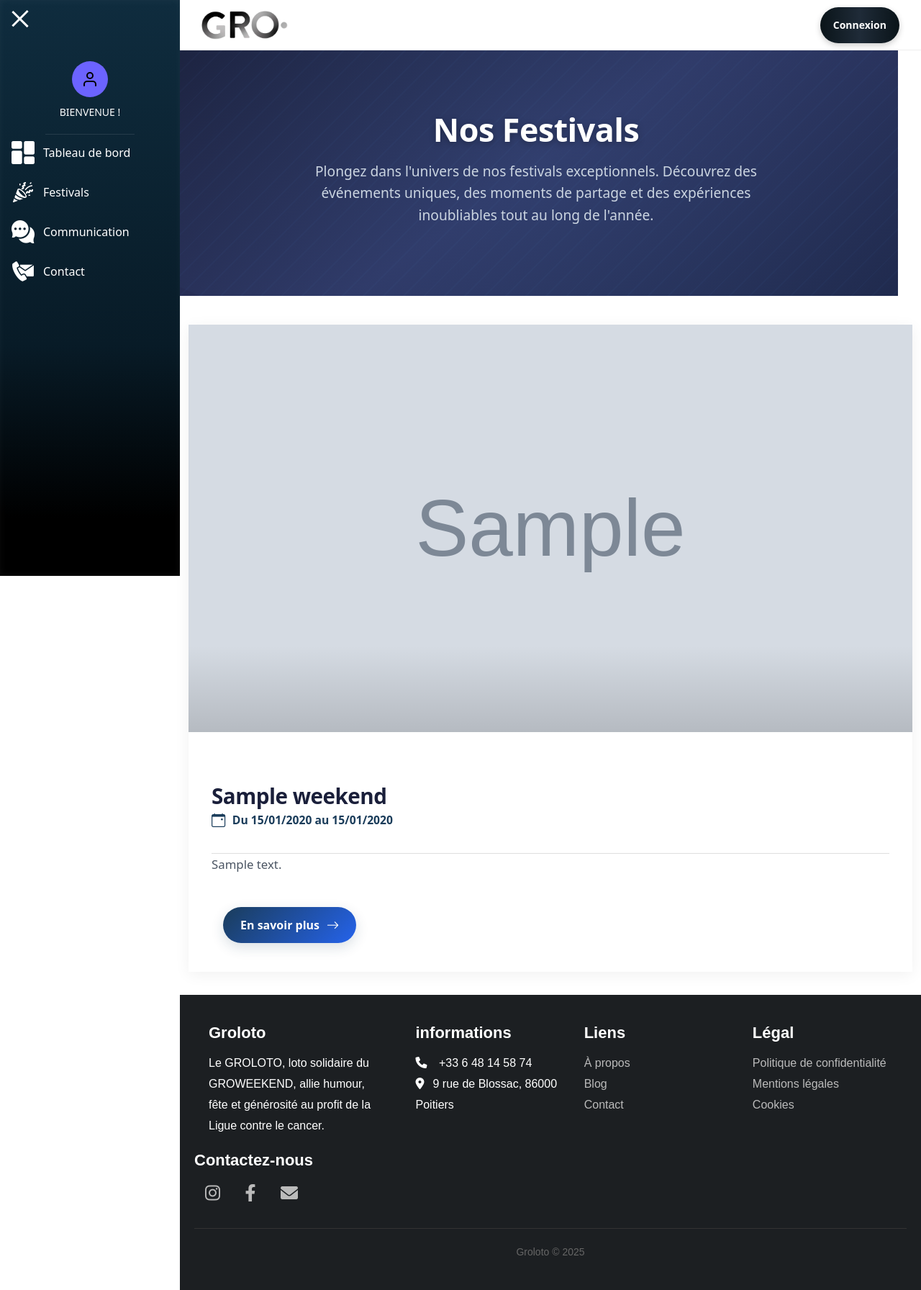
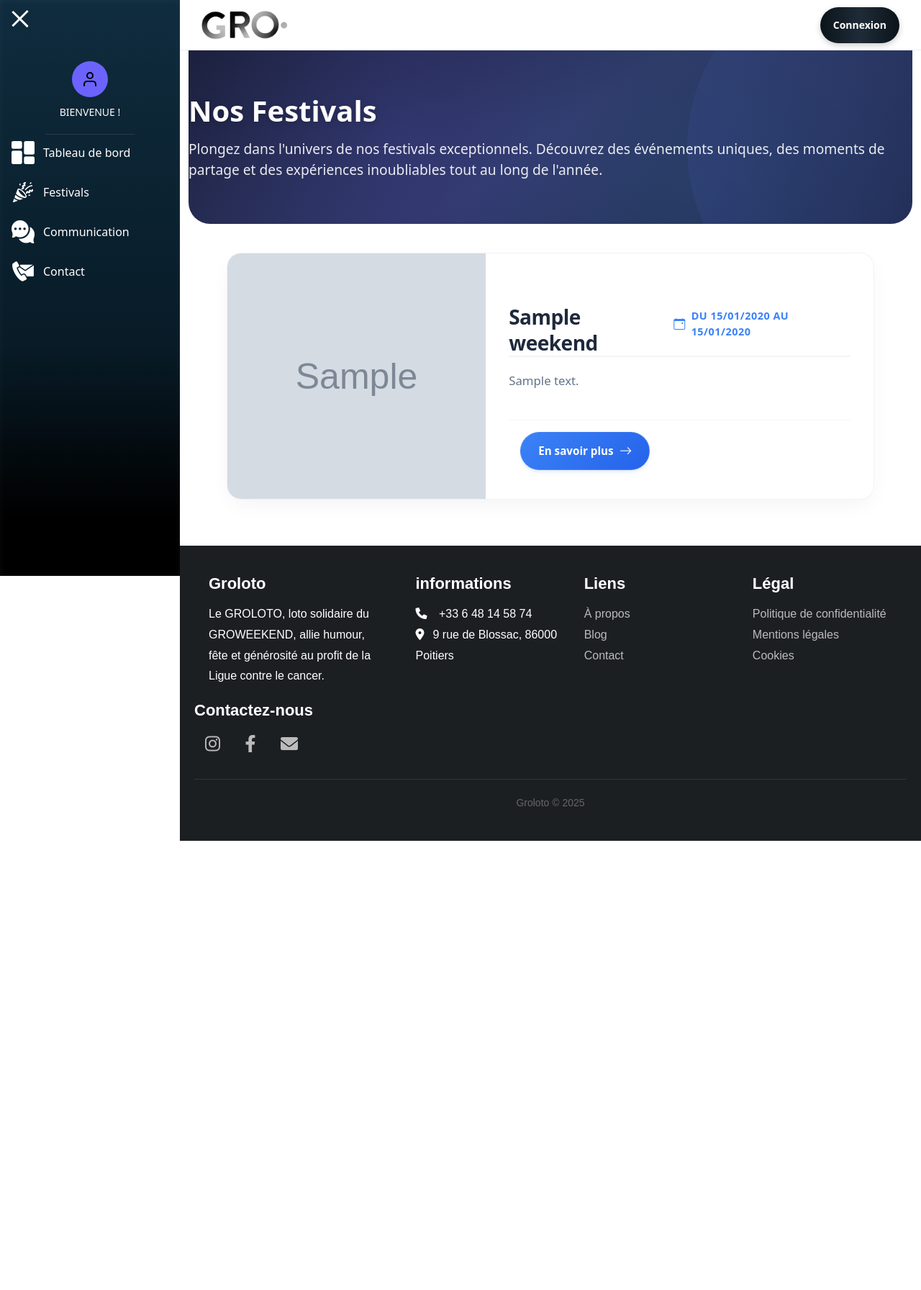
Before and after one commit to Rlima-collab/Groloto, a Symfony app: template GroLoto/templates/public_festivals/index.html.twig in a window 1280 px wide. Shown: the whole page at 72% size. After the commit the page ends 1168 px from the top, so only its background shows below. Run offline with Twig, Linux system fonts and the light colour scheme; the template is opened without the code that fills it: most values are stand-ins (such as "Sample title", 1, 10 or a date in 2020); grey boxes marked "Sample" are stand-in pictures; some libraries are stand-ins or nearby versions.

Commit message:
modif du festival non connecter (pas la version final)

```diff
--- a/GroLoto/public/css/weekends.css
+++ b/GroLoto/public/css/weekends.css
@@ -1,62 +1,37 @@
 /* =============== WEEKENDS PUBLIC PAGE - HERO SECTION =============== */
 .hero-section.weekend-hero {
     position: relative;
-    background: linear-gradient(145deg, #1a1f3a, #2d3561, #1e2749);
+    background: linear-gradient(135deg, #1e293b 0%, #0f172a 100%);
     color: #fff;
-    padding: 2rem 3rem 4rem;
-    padding-top: calc(2rem + 71px);
-    margin: -20px;
-    margin-bottom: 0.5rem;
+    padding: 4rem 2rem 5rem;
+    margin: -20px -20px 3rem -20px; /* Negative margin to pull to edges, positive bottom margin */
     text-align: center;
     overflow: hidden;
+    box-shadow: 0 4px 20px rgba(0,0,0,0.1);
 }
 
 .hero-section.weekend-hero::before {
     content: "";
     position: absolute;
-    top: -50%; left: -50%;
-    width: 200%; height: 200%;
-    background: radial-gradient(circle, rgba(96, 165, 250, 0.15), transparent 70%);
-    transform: rotate(25deg);
-    opacity: 0.6;
+    top: 0; left: 0;
+    width: 100%; height: 100%;
+    background: radial-gradient(circle at top right, rgba(59, 130, 246, 0.15), transparent 60%),
+                radial-gradient(circle at bottom left, rgba(99, 102, 241, 0.15), transparent 60%);
     pointer-events: none;
 }
 
 .hero-section.weekend-hero::after {
-    content: "";
-    position: absolute;
-    top: 0; left: 0;
-    width: 100%; height: 100%;
-    background: repeating-linear-gradient(
-        135deg,
-        rgba(96, 165, 250, 0.08) 0px,
-        rgba(96, 165, 250, 0.08) 2px,
-        transparent 2px,
-        transparent 20px
-    );
-    opacity: 0.4;
-    pointer-events: none;
+    display: none;
 }
 
 .hero-section.weekend-hero .shine {
-    position: absolute;
-    top: -100%; left: -50%;
-    width: 200%; height: 200%;
-    background: linear-gradient(135deg, rgba(96, 165, 250, 0) 0%, rgba(96, 165, 250, 0.25) 50%, rgba(96, 165, 250, 0) 100%);
-    transform: rotate(30deg);
-    animation: shine 8s infinite linear;
-    pointer-events: none;
+    display: none; /* Removing the shine animation for a cleaner look */
 }
 
-@keyframes shine {
-    0% { transform: translateX(-100%) rotate(30deg); }
-    100% { transform: translateX(100%) rotate(30deg); }
-}
-
-.hero-content {
+.hero-section.weekend-hero .hero-content {
+    /* Removed max-width constraint to match dashboard style */
     position: relative;
     z-index: 2;
-    max-width: 900px;
     margin: 0 auto;
 }
 
@@ -64,6 +39,7 @@
    Keeps other pages using .container-fluid untouched because the selector targets
    container-fluid that contains weekends-specific elements only. */
 .container-fluid > .hero-section.weekend-hero,
+.container-fluid > .hero-section.dashboard-hero,
 .container-fluid > .weekends-grid,
 .container-fluid > .weekend-banner,
 .container-fluid > .weekend-content {
@@ -72,91 +48,70 @@
     max-width: 100%;
 }
 
-.hero-title {
-    font-size: 2.8rem;
-    font-weight: 700;
-    color: #fff;
-    text-shadow: 0 2px 10px rgba(0, 0, 0, 0.3);
-    margin-bottom: 1rem;
-    letter-spacing: -0.5px;
-}
-
-.hero-description {
-    font-size: 1.2rem;
-    color: #cbd5e1;
-    margin-bottom: 2rem;
-    line-height: 1.6;
-    max-width: 700px;
-    margin-left: auto;
-    margin-right: auto;
+/* Remove specific hero styles that might conflict with dashboard.css */
+.hero-section.weekend-hero .hero-title,
+.hero-section.weekend-hero .hero-description,
+.hero-section.weekend-hero .hero-content {
+    /* Resetting these so dashboard.css takes precedence if classes are mixed,
+       or just removing them if we are fully switching to dashboard-hero structure */
 }
 
 /* =============== WEEKENDS GRID & CARTES =============== */
 .weekends-grid {
-    display: grid;
-    grid-template-columns: repeat(auto-fit, minmax(400px, 1fr));
-    gap: 3rem;
-    /* remove horizontal padding inherited from global containers */
-    padding: 2rem 3rem;
-    max-width: 1600px;
+    display: flex;
+    flex-direction: column;
+    align-items: center;
+    gap: 2.5rem;
+    padding: 0 2rem 4rem;
+    max-width: 1400px;
     margin: 0 auto;
 }
 
 .weekend-card {
     position: relative;
     background: #ffffff;
-    border-radius: 0; /* removed rounded corners for a flatter, professional look */
+    border-radius: 20px;
     overflow: hidden;
-    box-shadow: 0 4px 20px rgba(0, 0, 0, 0.06);
-    transition: box-shadow 0.35s cubic-bezier(0.4, 0, 0.2, 1);
+    box-shadow: 0 10px 30px -5px rgba(0, 0, 0, 0.05);
+    border: 1px solid rgba(0,0,0,0.05);
+    transition: all 0.3s cubic-bezier(0.4, 0, 0.2, 1);
     text-decoration: none;
     color: inherit;
     display: flex;
-    flex-direction: column;
-    height: 100%;
+    flex-direction: row; /* Horizontal layout */
+    height: auto;
     width: 100%;
-    min-width: 0;
+    max-width: 900px; /* Limit width but allow stretching */
+    min-height: 220px;
 }
 
-/* remove translate/zoom on hover for a flatter, more consistent UI */
 .weekend-card:hover {
-    box-shadow: 0 8px 28px rgba(0, 0, 0, 0.09);
+    transform: translateY(-4px);
+    box-shadow: 0 20px 40px -5px rgba(0, 0, 0, 0.1);
 }
 
 /* Image */
 .weekend-card .image {
-    width: 100%;
-    /* let the image determine height using aspect-ratio to adapt cards */
-    height: auto;
+    width: 40%; /* Fixed width for image part */
+    min-width: 300px;
+    /* height: auto; removed to allow flex stretch */
     overflow: hidden;
     position: relative;
 }
 
-.weekend-card .image::after {
-    content: '';
+.weekend-card .image img {
     position: absolute;
-    bottom: 0;
+    top: 0;
     left: 0;
-    right: 0;
-    height: 120px;
-    background: linear-gradient(transparent, rgba(0, 0, 0, 0.15));
-    pointer-events: none;
-    transition: opacity 0.3s ease;
+    width: 100%;
+    height: 100%;
+    object-fit: cover;
+    transition: transform 0.5s ease;
 }
 
-.weekend-card:hover .image::after {
-    opacity: 0.7;
+.weekend-card:hover .image img {
+    transform: scale(1.05);
 }
-
-.weekend-card .image img {
-    width: 100%;
-    aspect-ratio: 16/9;
-    height: auto;
-    object-fit: cover;
-    transition: none; /* remove hover zoom */
-    border-radius: 0; /* remove rounding on images */
-}
-
 
 /* Contenu */
 .weekend-card .content {
@@ -164,91 +119,81 @@
     flex: 1;
     display: flex;
     flex-direction: column;
-    justify-content: space-between;
+    justify-content: center; /* Center content vertically */
     background: #ffffff;
-    min-width: 0; /* prevent overflow of long content */
-    overflow: hidden; /* prevent content from overflowing the card */
-    width: 100%;
+    min-width: 0;
+    width: 60%; /* Remaining width */
 }
 
 .weekend-card h3 {
-    font-size: 1.85rem;
-    margin: 0 0 1rem;
-    color: #1a1f3a;
+    font-size: 1.75rem;
+    margin: 0 0 0.5rem;
+    color: #1e293b;
     font-weight: 700;
     line-height: 1.3;
     letter-spacing: -0.5px;
-    overflow-wrap: break-word;
     word-break: break-word;
-    width: 100%;
 }
 
 .weekend-card p {
-    color: #4b5563;
+    color: #64748b;
     margin: 0 0 1.5rem;
-    line-height: 1.75;
+    line-height: 1.6;
     font-size: 1.05rem;
-    flex-grow: 1;
-    overflow-wrap: break-word;
-    word-break: break-word;
-    white-space: normal;
-    max-width: 100%;
-    width: 100%;
-    display: block;
+    flex-grow: 0; /* Don't stretch paragraph in row layout */
+    display: -webkit-box;
+    -webkit-line-clamp: 3;
+    -webkit-box-orient: vertical;
+    overflow: hidden;
+    word-break: break-word; /* Prevent long words from overflowing */
 }
 
 /* Dates */
 .weekend-card .dates {
     display: flex;
     align-items: center;
-    gap: 0.6rem;
-    color: #1a3c5a; /* darker blue from hero */
-    font-size: 0.98rem;
+    gap: 0.5rem;
+    color: #3b82f6;
+    font-size: 0.9rem;
     font-weight: 600;
-    margin-bottom: 1.2rem;
+    margin-bottom: 1rem;
+    text-transform: uppercase;
+    letter-spacing: 0.5px;
 }
 
 .weekend-card .dates i {
-    font-size: 1.2rem;
-    color: #1a3c5a;
+    font-size: 1rem;
 }
 
-/* Bouton "Lire plus" - style inspiré du hero + effet connexion */
+/* Bouton "Lire plus" */
 .weekend-card .read-more {
     position: relative;
     display: inline-flex;
     align-items: center;
-    gap: 0.6rem;
-    background: linear-gradient(135deg, #1a3c5a, #2563eb); /* darker hero blue -> bright */
+    gap: 0.5rem;
+    background: linear-gradient(135deg, #3b82f6, #2563eb);
     color: white;
     font-weight: 600;
-    font-size: 1rem;
+    font-size: 0.95rem;
     padding: 0.75rem 1.5rem;
-    border-radius: 50px;
+    border-radius: 9999px;
     text-decoration: none;
-    transition: all 0.35s ease;
+    transition: all 0.3s cubic-bezier(0.4, 0, 0.2, 1);
     align-self: flex-start;
-    box-shadow: 0 6px 18px rgba(26, 60, 90, 0.16);
+    box-shadow: 0 4px 6px -1px rgba(37, 99, 235, 0.1), 0 2px 4px -1px rgba(37, 99, 235, 0.06);
     margin-top: auto;
-    overflow: hidden;
+    border: 1px solid rgba(255, 255, 255, 0.1);
 }
 
 .weekend-card .read-more::before {
-    content: "";
-    position: absolute;
-    top: 0; left: -75%;
-    width: 50%; height: 100%;
-    background: linear-gradient(120deg, rgba(255,255,255,0.25) 0%, rgba(255,255,255,0) 100%);
-    transform: skewX(-20deg);
-    transition: left 0.9s ease;
+    display: none;
 }
 
-.weekend-card .read-more:hover::before { left: 100%; }
-
 .weekend-card .read-more:hover {
-    gap: 0.9rem;
-    box-shadow: 0 10px 22px rgba(37, 99, 235, 0.28);
-    background: linear-gradient(135deg, #16324a, #1d4ed8);
+    gap: 0.75rem;
+    background: linear-gradient(135deg, #2563eb, #1d4ed8);
+    box-shadow: 0 10px 15px -3px rgba(37, 99, 235, 0.2), 0 4px 6px -2px rgba(37, 99, 235, 0.1);
+    transform: translateY(-2px);
 }
 
 .weekend-card .read-more i {
@@ -260,10 +205,10 @@
     transform: translateX(4px);
 }
 
-/* Clean up card header & footer to avoid large gray panels */
+/* Clean up card header & footer */
 .weekend-card .card-header {
     background: transparent;
-    padding: 0 0 0.75rem 0;
+    padding: 0;
     text-align: left;
 }
 
@@ -273,12 +218,13 @@
 }
 
 .weekend-card .card-footer {
-    margin-top: 1.25rem;
-    padding-top: 0;
-    border-top: none;
+    margin-top: 1rem;
+    padding-top: 1rem;
+    border-top: 1px solid #f1f5f9;
     display: flex;
     justify-content: flex-start;
     background: transparent;
+    width: 100%;
 }
 
 /* =============== WEEKEND DETAIL PAGE =============== */
@@ -361,10 +307,11 @@
     background: rgba(0, 0, 0, 0.6);
     backdrop-filter: blur(10px);
     -webkit-backdrop-filter: blur(10px);
-    padding: 2rem;
-    border-radius: 0; /* remove rounding for banner content */
+    padding: 2.5rem;
+    border-radius: 20px;
     max-width: 800px;
-    box-shadow: 0 4px 30px rgba(0, 0, 0, 0.2);
+    box-shadow: 0 8px 32px rgba(0, 0, 0, 0.3);
+    border: 1px solid rgba(255, 255, 255, 0.1);
 }
 
 .weekend-banner h1 {
@@ -499,6 +446,19 @@
     .event-row.right-image .event-details { order: 2; text-align: left; }
     .event-row.right-image .event-info { justify-content: flex-start; }
     .event-image img { height: 300px; }
+
+    /* Stack cards vertically on smaller screens */
+    .weekend-card {
+        flex-direction: column;
+        max-width: 500px;
+    }
+    .weekend-card .image {
+        width: 100%;
+        height: 200px;
+    }
+    .weekend-card .content {
+        width: 100%;
+    }
 }
 
 @media (max-width: 768px) {
--- a/GroLoto/templates/public_festivals/index.html.twig
+++ b/GroLoto/templates/public_festivals/index.html.twig
@@ -4,16 +4,18 @@
 
 {% block stylesheets %}
 {{ parent() }}
+<link rel="stylesheet" href="{{ asset('css/dashboard.css') }}?v={{ 'now'|date('U') }}">
 <link rel="stylesheet" href="{{ asset('css/weekends.css') }}?v={{ 'now'|date('U') }}">
 <link rel="stylesheet" href="https://cdn.jsdelivr.net/npm/bootstrap-icons@1.11.1/font/bootstrap-icons.css">
 {% endblock %}
 
 {% block body %}
-<div class="hero-section weekend-hero">
-    <div class="shine"></div>
+<div class="hero-section dashboard-hero">
     <div class="hero-content">
-        <h1 class="hero-title">Nos Festivals</h1>
-        <p class="hero-description">Plongez dans l'univers de nos festivals exceptionnels. Découvrez des événements uniques, des moments de partage et des expériences inoubliables tout au long de l'année.</p>
+        <div class="hero-text">
+            <h1 class="hero-title">Nos Festivals</h1>
+            <p class="hero-description">Plongez dans l'univers de nos festivals exceptionnels. Découvrez des événements uniques, des moments de partage et des expériences inoubliables tout au long de l'année.</p>
+        </div>
     </div>
 </div>
 
@@ -45,7 +47,7 @@
                         </div>
                     {% endif %}
                 </div>
-                <p>{{ weekend.description|slice(0, 150) }}{% if weekend.description|length > 150 %}...{% endif %}</p>
+                <p>{{ weekend.description }}</p>
                 <div class="card-footer">
                     <span class="read-more">En savoir plus <i class="bi bi-arrow-right"></i></span>
                 </div>
```
Also changed, not shown: GroLoto/templates/weekend/liste.html.twig (+71 -43 lines).
